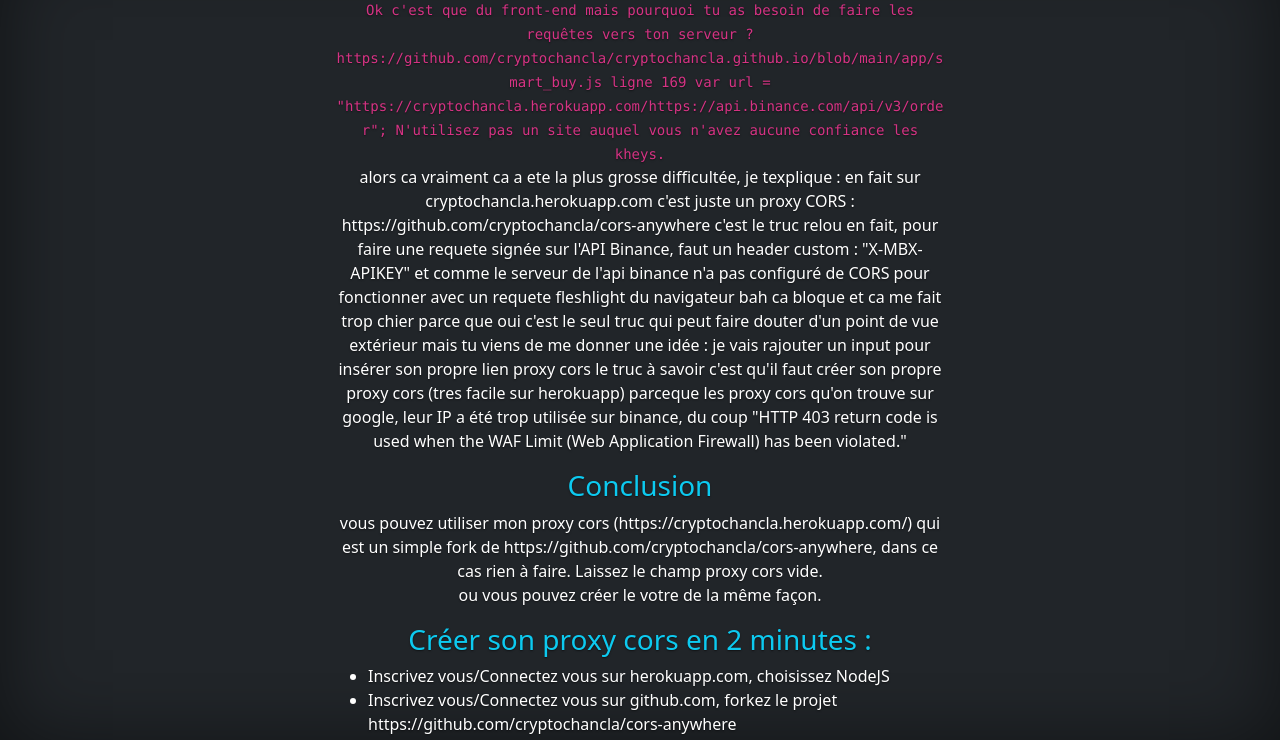
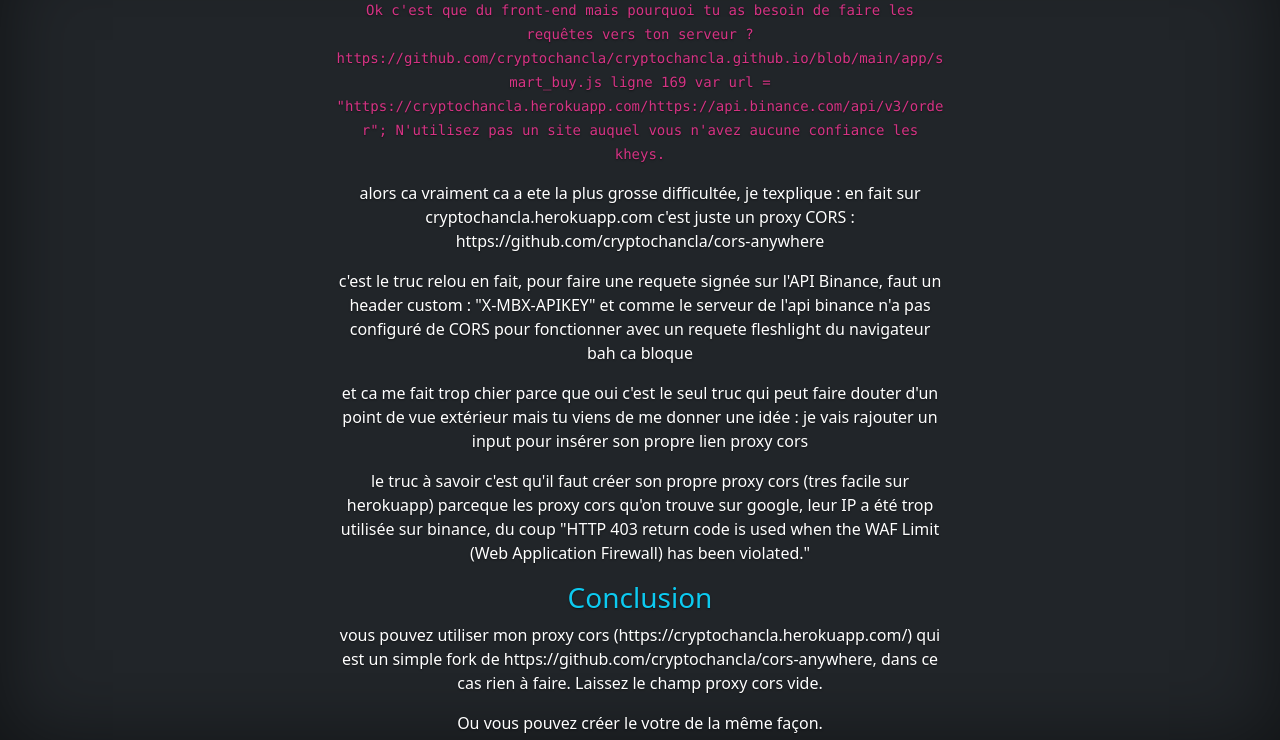
Before and after one commit to cryptochancla/cryptochancla.github.io, a plain HTML site: page cors.html in a window 1280 px wide. Shown: the part 55-795 px from the top of the page. Drawn offline with nearby package versions, Linux system fonts and the light colour scheme.

Commit message:
cors explic

```diff
--- a/cors.html
+++ b/cors.html
@@ -46,7 +46,7 @@
   </header>
 
   <main class="px-3">
-
+    <p>
     <code>
       Ok c'est que du front-end mais pourquoi tu as besoin de faire les requêtes vers ton serveur ?
 
@@ -55,25 +55,25 @@
       var url = "https://cryptochancla.herokuapp.com/https://api.binance.com/api/v3/order";
       N'utilisez pas un site auquel vous n'avez aucune confiance les kheys.
     </code>
-
+</p>
     <p>
       alors ca vraiment ca a ete la plus grosse difficultée, je texplique :
-      en fait sur cryptochancla.herokuapp.com c'est juste un proxy CORS : https://github.com/cryptochancla/cors-anywhere
+      en fait sur cryptochancla.herokuapp.com c'est juste un proxy CORS : https://github.com/cryptochancla/cors-anywhere</p>
 
-      c'est le truc relou en fait, pour faire une requete signée sur l'API Binance, faut un header custom : "X-MBX-APIKEY"
+      <p>c'est le truc relou en fait, pour faire une requete signée sur l'API Binance, faut un header custom : "X-MBX-APIKEY"
       et comme le serveur de l'api binance n'a pas configuré de CORS pour fonctionner avec un requete fleshlight du navigateur
-      bah ca bloque
+      bah ca bloque</p>
 
-      et ca me fait trop chier parce que oui c'est le seul truc qui peut faire douter d'un point de vue extérieur
-      mais tu viens de me donner une idée : je vais rajouter un input pour insérer son propre lien proxy cors
+      <p>et ca me fait trop chier parce que oui c'est le seul truc qui peut faire douter d'un point de vue extérieur
+      mais tu viens de me donner une idée : je vais rajouter un input pour insérer son propre lien proxy cors</p>
 
-      le truc à savoir c'est qu'il faut créer son propre proxy cors (tres facile sur herokuapp) parceque les proxy cors qu'on trouve sur google, leur IP a été trop utilisée sur binance, du coup "HTTP 403 return code is used when the WAF Limit (Web Application Firewall) has been violated."
-      <br> </p>
+      <p>le truc à savoir c'est qu'il faut créer son propre proxy cors (tres facile sur herokuapp) parceque les proxy cors qu'on trouve sur google, leur IP a été trop utilisée sur binance, du coup "HTTP 403 return code is used when the WAF Limit (Web Application Firewall) has been violated."
+    </p>
 
     <h3>Conclusion</h3>
-    <p>vous pouvez utiliser mon proxy cors (https://cryptochancla.herokuapp.com/) qui est un simple fork de https://github.com/cryptochancla/cors-anywhere, dans ce cas rien à faire. Laissez le champ proxy cors vide.<br>
-    ou vous pouvez créer le votre de la même façon.<br>
-    </p>
+    <p>vous pouvez utiliser mon proxy cors (https://cryptochancla.herokuapp.com/) qui est un simple fork de https://github.com/cryptochancla/cors-anywhere, dans ce cas rien à faire. Laissez le champ proxy cors vide.</p>
+    <p>Ou vous pouvez créer le votre de la même façon.</p>
+
 
     <h3>Créer son proxy cors en 2 minutes :</h3>
     <ul>
```
